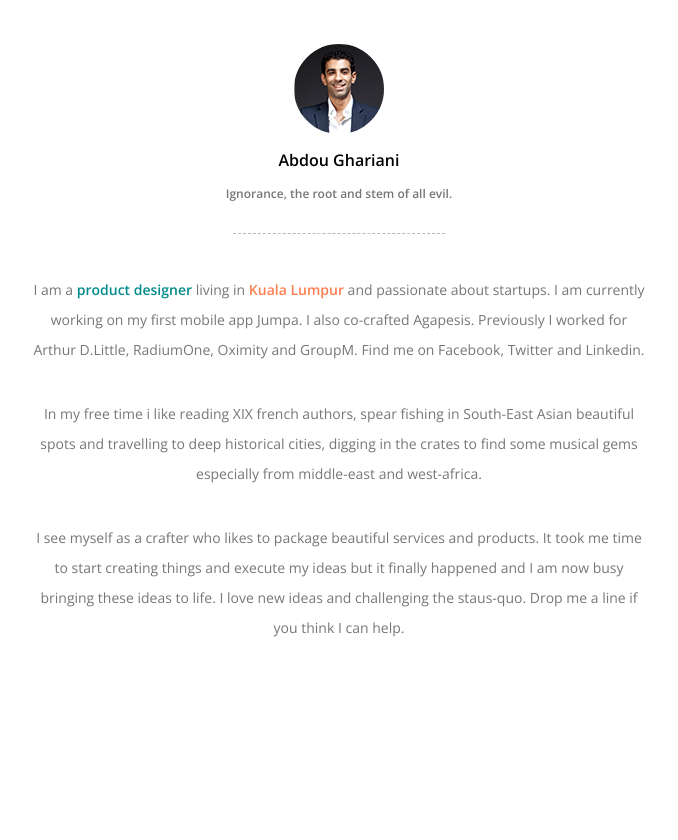
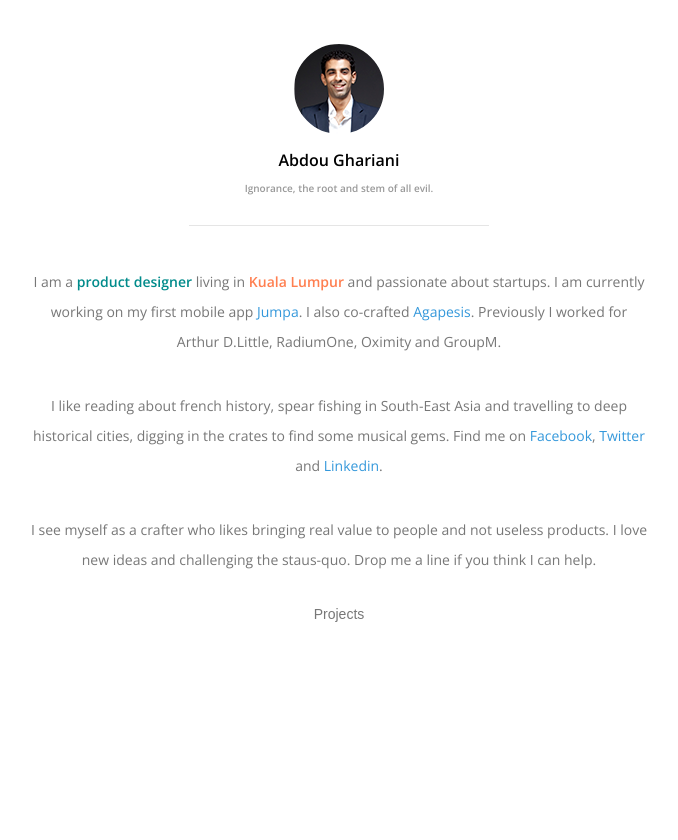
Before and after one commit to abdoughr/abdoughr.github.io, a PHP site: page / in a window 1280 px wide. Shown: the whole page, without its empty margins (301-979 px from the left). Run offline with PHP 8.4, Linux system fonts and the light colour scheme.

Commit message:
final version - home

```diff
--- a/index.html
+++ b/index.html
@@ -18,7 +18,7 @@
 
 <div class="title">
  <h1>Abdou Ghariani</h1>
- <span>Ignorance, the root and stem of all evil.</span>
+ <h2>Ignorance, the root and stem of all evil.</h2>
     </div>
 
  </div>
@@ -31,7 +31,7 @@
  <div class="me">
 
 
- <p>I am a <span class="lightblue">product designer</span> living in <span class="coral">Kuala Lumpur</span> and passionate about startups. I am currently working on my first mobile app Jumpa. I also co-crafted Agapesis. Previously I worked for Arthur D.Little, RadiumOne, Oximity and GroupM. Find me on Facebook, Twitter and Linkedin.</p>
+ <p>I am a <span class="lightblue">product designer</span> living in <span class="coral">Kuala Lumpur</span> and passionate about startups. I am currently working on my first mobile app <a href="www.jumpala.com">Jumpa</a>. I also co-crafted <a href="www.agapesis.org">Agapesis</a>. Previously I worked for Arthur D.Little, RadiumOne, Oximity and GroupM.</p>
 
     </div>
 
@@ -39,23 +39,29 @@
 <div class="myself">
 
 
- <p>In my free time i like reading XIX french authors, spear fishing in South-East Asian beautiful spots and travelling to deep historical cities, digging in the crates to find some musical gems especially from middle-east and west-africa.</p>
+ <p>I like reading about french history, spear fishing in South-East Asia and travelling to deep historical cities, digging in the crates to find some musical gems. Find me on <a href="www.facebook.com/abdoughr">Facebook</a>, <a href="www.twitter.com/aghariani">Twitter</a> and <a href="https://www.linkedin.com/profile/public-profile-settings?trk=prof-edit-edit-public_profile">Linkedin</a>.</p>
 
     </div>
 
 
 <div class="metwo">
 
-<p>I see myself as a crafter who likes to package beautiful services and products. It took me time to start creating things and execute my ideas but it finally happened and I am now busy bringing these ideas to life. I love new ideas and challenging the staus-quo. Drop me a line if you think I can help.</p>
+<p>I see myself as a crafter who likes bringing real value to people and not useless products. I love new ideas and challenging the staus-quo. Drop me a line if you think I can help.</p>
 
      </div>
 
  </div>
 
 
+ <button class="portfolio"><a href="www.abdoughr.github.io/porjects">Projects</a></button>
+
+
  </div>
 
- <div class="footer"></div>
+ <div class="footer">
+
+
+     </div>
 
   </body>
 </html>
--- a/style.css
+++ b/style.css
@@ -5,6 +5,8 @@ font-family: 'Open Sans', sans-serif;
 margin: 0;
 height: 100%;
 }
+
+
 
 #container{
 width: 50%;
@@ -27,9 +29,9 @@ h1{
     font-size: 16px;
 }
 
-.title span{
-    color: #777777;
-    font-size: 12px;
+h2{
+    color: #999;
+    font-size: 10px;
 }
 
 .lightblue{
@@ -42,10 +44,6 @@ h1{
     font-weight: 600;
 }
 
-.dotted_line{
-margin: auto;
-opacity: 0.3;
-}
 
 .pic{
 margin: auto;
@@ -73,6 +71,15 @@ padding: 10px;
 font-weight: 400;
 }
 
+.me p a{
+    text-decoration: none;
+    color: #3498db;
+}
+.me p a:hover{
+    color:#46d8d6;
+    border-bottom: 2px solid #46d8d6;
+}
+
 .myself p{
 font-size: 14px;
 line-height: 30px;
@@ -80,13 +87,20 @@ padding: 10px;
 font-weight: 400;
 }
 
+.myself p a{
+    text-decoration: none;
+    color: #3498db;
+}
+.myself p a:hover{
+    color:#46d8d6;
+    border-bottom: 2px solid #46d8d6;
+}
+
 .dotted_line{
-  border-top: 1px dashed #777777;
-  color: #fff;
-  background-color: #fff;
-  height: 1px;
-  width:33%;
-  opacity: 0.5;
+  margin: auto;
+    width: 300px;
+  border-top: 1px solid rgba(0, 0, 0, 0.1);
+  border-bottom: 1px solid rgba(255, 255, 255, 0.3);
 }
 
 .metwo p{
@@ -95,3 +109,26 @@ line-height: 30px;
 padding: 10px;
 font-weight: 400;
 }
+
+.portfolio{
+    width: 150px;
+    height: 30px;
+    background-color:darkcyan;
+    border-radius: 5px;
+    text-decoration: none;
+    border: 0;
+    background: 0;
+
+}
+
+.portfolio a{
+    text-decoration: none;
+    color: #777777;
+    font-size: 14px;
+}
+
+.portfolio a:hover{
+    border-bottom: 2px solid darkcyan;
+    color: darkcyan;
+     border-bottom: 2px solid darkcyan;
+}
```
